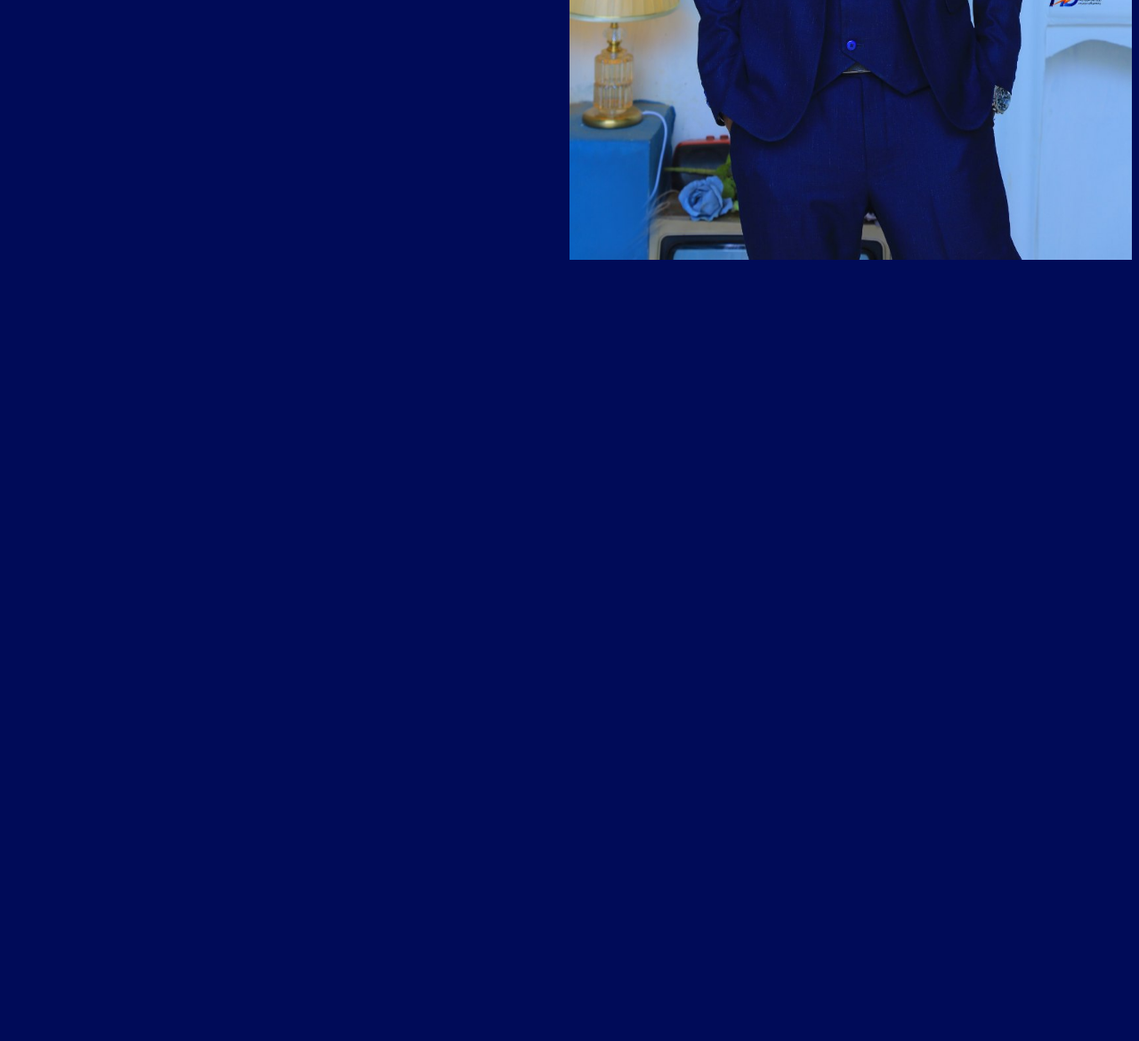
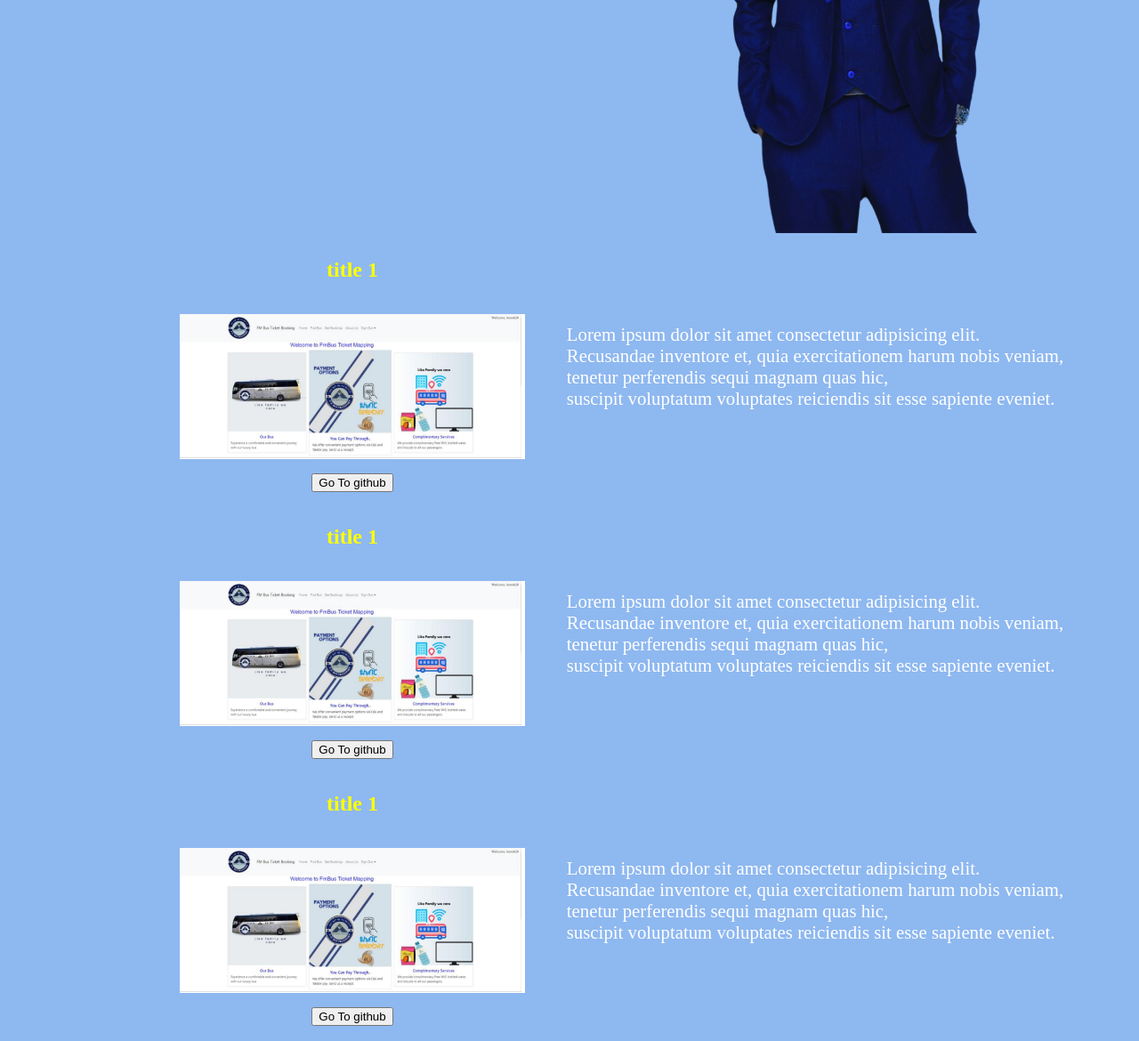
Before and after one commit to henok26/InterTechHub, a plain HTML site: page index.html in a window 1280 px wide. Shown: the part 731-1901 px from the top of the page at 89% size. Before the commit the page ends 1031 px from the top, so only its background shows below. Drawn offline with Linux system fonts and the light colour scheme.

Commit message:
portfolio_page structure completed

```diff
--- a/Assets/styles.css
+++ b/Assets/styles.css
@@ -1,5 +1,5 @@
 body{
-    background-color:#000B58;
+    background-color:#8eb8f0;
    color:white;
 }
 .navElements{
@@ -33,11 +33,11 @@ nav{
 nav>.navElements{
     display:flex;
 
-      color: yellow;
+      color: #000B58;
 }
 .rightSide{
     display: flex;
-    color:yellow;
+    color:#000B58;
     justify-content:space-evenly;
 
 }
@@ -46,7 +46,55 @@ img{
 }
 p{
     font-size:2rem;
+    margin-left: 4rem;
 }
+.header{
+    margin-top: 4rem;
+    margin-left: 4rem;
+}
+.header>h1{
+
+    font-size: 4rem;
+}
+
+.header>h2{
+    font-size: 3rem;
+}
+
 @media (min-width: 1024px){
 
 }
+.project1{
+    display:flex;
+   height: 300px;
+}
+.project1>.item1,.item2{
+
+    display: flex;
+    flex: 1;
+    align-items: center;
+    justify-content: center; /* Centers content inside */
+  /* Optional: For visualization */
+
+    box-sizing: border-box
+
+
+}
+.project1>.item2{
+margin-left: -18rem;
+}
+.project1>img{ max-width: 100%; /* Ensure the image fits within its container */
+    max-height: 100%;}
+.projectDescription{
+    font-size:1.3rem;
+}
+h1.title{
+    display: block;
+
+    color:yellow
+}
+div.item1{
+    display: flex;
+    flex-direction: column;
+    gap: 1rem;
+}
--- a/index.html
+++ b/index.html
@@ -40,15 +40,64 @@
     </div>
 </div>
 <!-- Right Side -->
+ <div class="header">
+    <h1>Welcome To My World</h1>
+    <h2>Frontend Developer</h2>
+ </div>
+
  <div class="rightSide">
+
     <p>Lorem ipsum dolor sit amet consectetur
         adipisicing elit. Itaque, quo officiis
         numquam deleniti ipsam perspiciatis repellendus?
         Aut placeat inventore tempore excepturi cupiditate,
          amet possimus necessitatibus eos expedita illo hic debitis?
        </p>
-<img src="Assets/pro.jpg"/>
+<img src="Assets/pro.png"/>
  </div>
+</section>
+<section id="portfolio">
+<div class="projects">
+<div class="project1">
+    <div class="item1">
+<h1 class="title">title 1</h1>
+<img src="Assets/bus-ticket-system.png"/>
+<button class="git_button">Go To github</button>
+</div>
+
+<div class="item2">
+    <p class="projectDescription">Lorem ipsum dolor sit amet consectetur adipisicing elit.<br> Recusandae inventore et, quia exercitationem harum nobis veniam,<br> tenetur perferendis sequi magnam quas hic,<br> suscipit voluptatum voluptates reiciendis sit esse sapiente eveniet.</p>
+    </div>
+</div>
+
+    <!-- p2 -->
+    <div class="project1">
+        <div class="item1">
+    <h1 class="title">title 1</h1>
+    <img src="Assets/bus-ticket-system.png"/>
+    <button class="git_button">Go To github</button>
+    </div>
+
+    <div class="item2">
+        <p class="projectDescription">Lorem ipsum dolor sit amet consectetur adipisicing elit.<br> Recusandae inventore et, quia exercitationem harum nobis veniam,<br> tenetur perferendis sequi magnam quas hic,<br> suscipit voluptatum voluptates reiciendis sit esse sapiente eveniet.</p>
+        </div>
+    </div>
+    <!-- p3 -->
+    <div class="project1">
+        <div class="item1">
+    <h1 class="title">title 1</h1>
+    <img src="Assets/bus-ticket-system.png"/>
+    <button class="git_button">Go To github</button>
+    </div>
+
+    <div class="item2">
+        <p class="projectDescription">Lorem ipsum dolor sit amet consectetur adipisicing elit.<br> Recusandae inventore et, quia exercitationem harum nobis veniam,<br> tenetur perferendis sequi magnam quas hic,<br> suscipit voluptatum voluptates reiciendis sit esse sapiente eveniet.</p>
+        </div>
+    </div>
+
+
+</div>
+
 </section>
 
 </body>
```
Also changed, not shown: Assets/bus-ticket-system.png (added), Assets/dan-inventory.png (added), Assets/e-learning-platform.png (added), Assets/pro.png (added).
